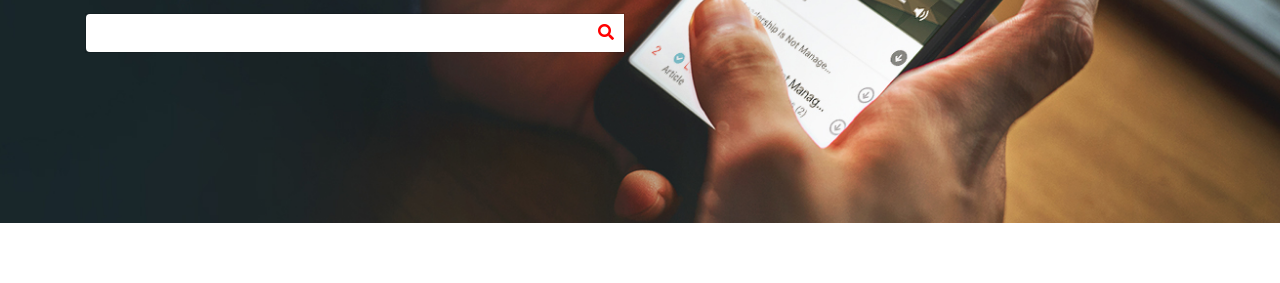
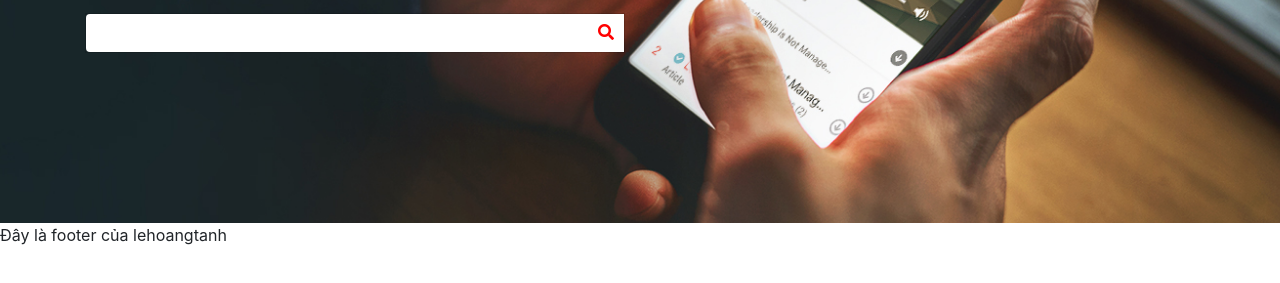
Before and after one commit to lehoangtanh/fe57_udemy, a plain HTML site: page index.html in a window 1280 px wide. Shown: the part 369-652 px from the top of the page. Drawn offline with nearby package versions, Linux system fonts and the light colour scheme.

Commit message:
update footer

```diff
--- a/index.html
+++ b/index.html
@@ -107,6 +107,11 @@
       </div>
     </section>
 
+
+    <!-- Footer -->
+    <footer>
+      Đây là footer của lehoangtanh
+    </footer>
     <!-- Optional JavaScript -->
     <!-- jQuery first, then Popper.js, then Bootstrap JS -->
     <script
```
